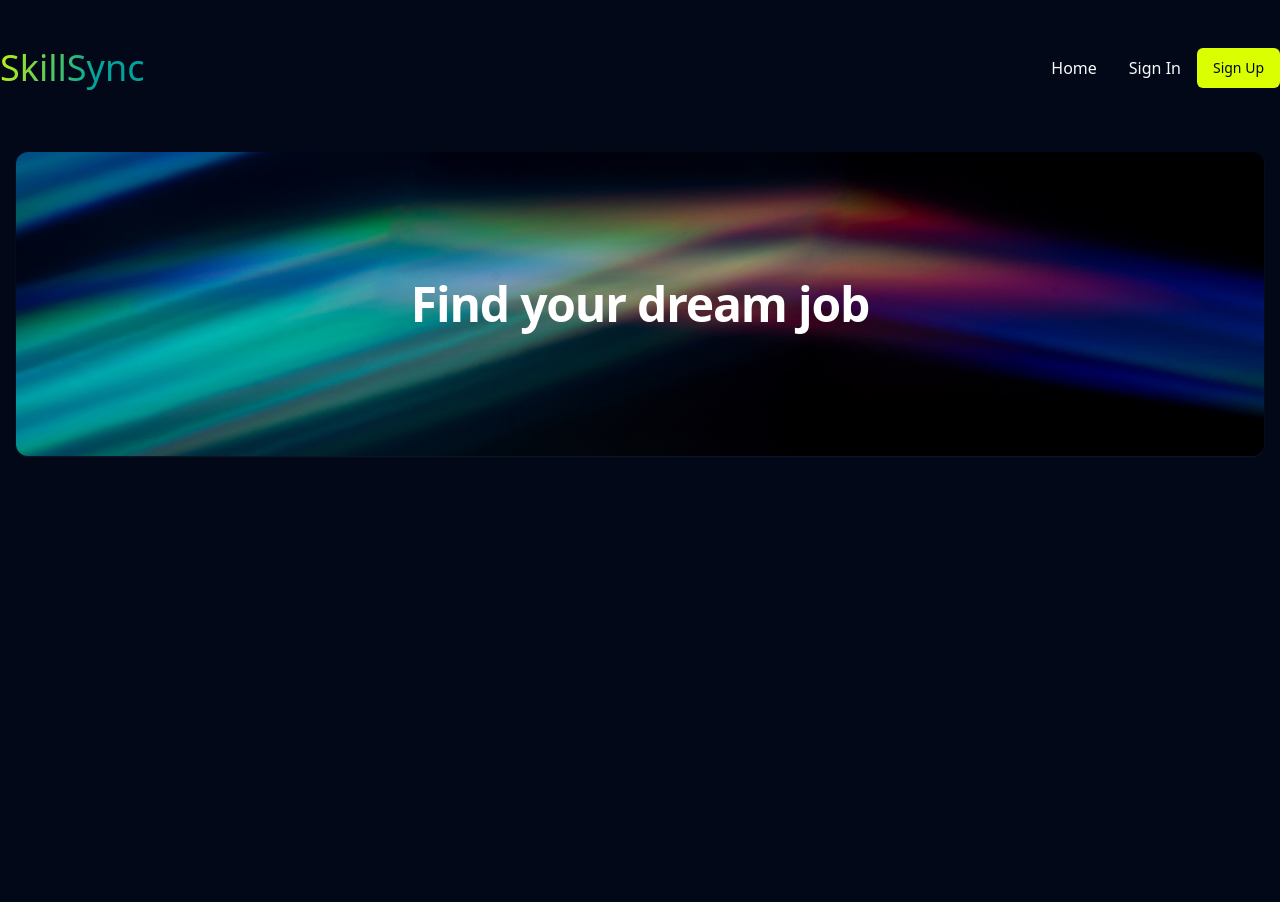
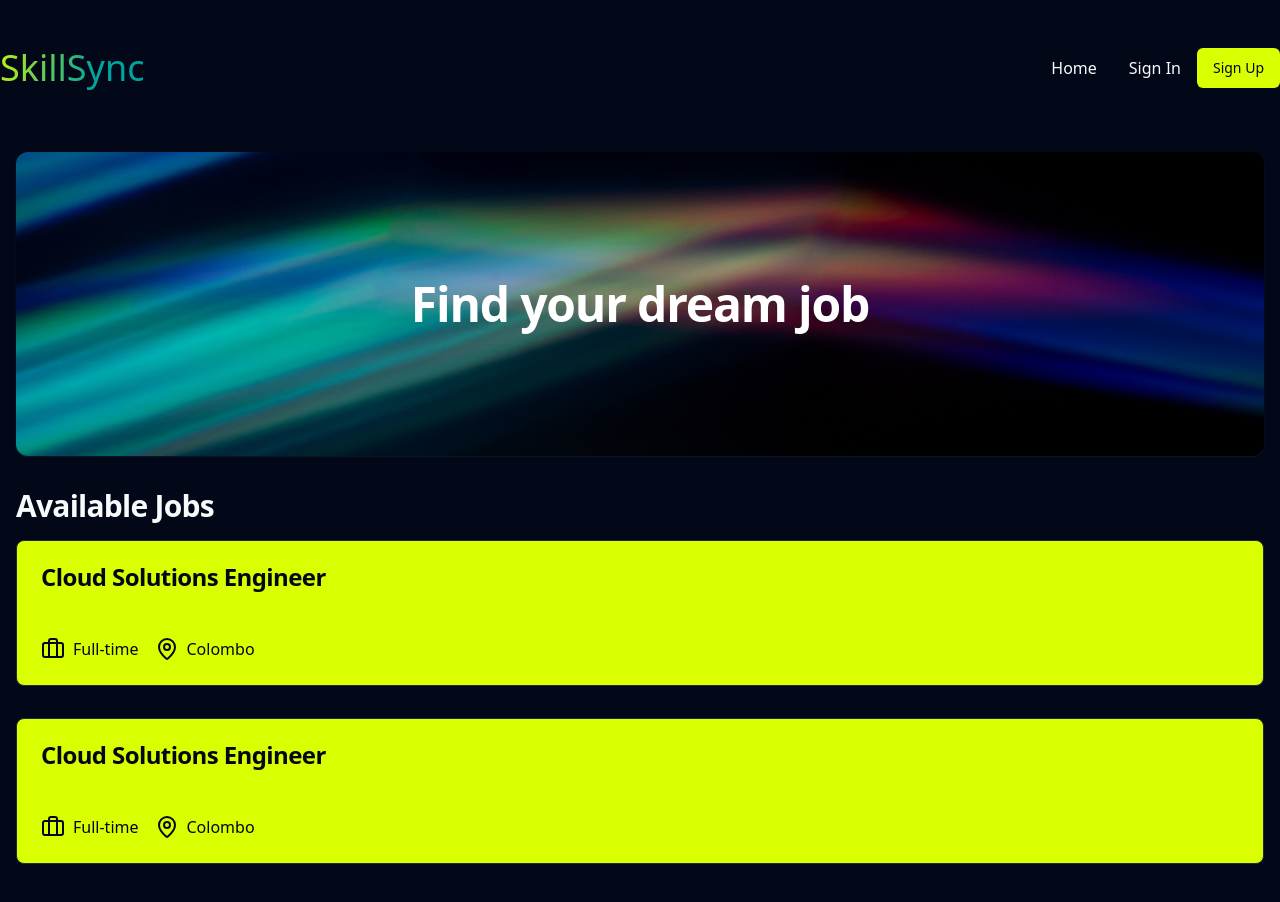
Before and after one commit to Janani-Balasooriya/skill-sync-front-end, a React (Vite) app: page / in a window 1280 px wide. Shown: the top 902 px of the page. Before the commit the page ends 800 px from the top, so only its background shows below. Built offline with nearby package versions, Linux system fonts and the light colour scheme.

Commit message:
Add Job card component

```diff
--- /dev/null
+++ b/src/components/shared/JobCard.jsx
@@ -0,0 +1,28 @@
+import { Link } from "react-router-dom";
+import { Card, CardContent, CardFooter, CardHeader, CardTitle } from "../ui/card";
+import { Briefcase, MapPin } from "lucide-react";
+
+function JobCard(){
+    return (
+        <Link to={'/job/123'} className="block">
+                    <Card>
+                        <CardHeader>
+                            <CardTitle> Cloud Solutions Engineer</CardTitle>
+                        </CardHeader>
+                        <CardContent></CardContent>
+                        <CardFooter className="gap-x-4">
+                            <div className="flex items-center gap-x-2">
+                                <Briefcase/>
+                                <span>Full-time</span>
+                            </div>
+                            <div className="flex items-center gap-x-2">
+                                <MapPin/>
+                                <span>Colombo</span>
+                            </div>
+                        </CardFooter>
+                    </Card>
+                </Link>
+    );
+}
+
+export default JobCard;
--- /dev/null
+++ b/src/pages/home/components/JobSection.jsx
@@ -0,0 +1,15 @@
+import JobCard from "@/components/shared/JobCard";
+
+function JobSection(){
+    return (
+        <section className="py-8">
+            <h2>Available Jobs</h2>
+            <div className="mt-4 flex flex-col gap-y-8">
+                <JobCard/>
+                <JobCard/>
+            </div>
+        </section>
+    );
+}
+
+export default JobSection;
--- a/src/pages/home/home.page.jsx
+++ b/src/pages/home/home.page.jsx
@@ -1,9 +1,11 @@
 import Hero from "./components/Hero";
+import JobSection from "./components/JobSection";
 
 function HomePage() {
   return (
     <div className='p-4'>
       <Hero/>
+      <JobSection />
     </div>
   );
 }
```
